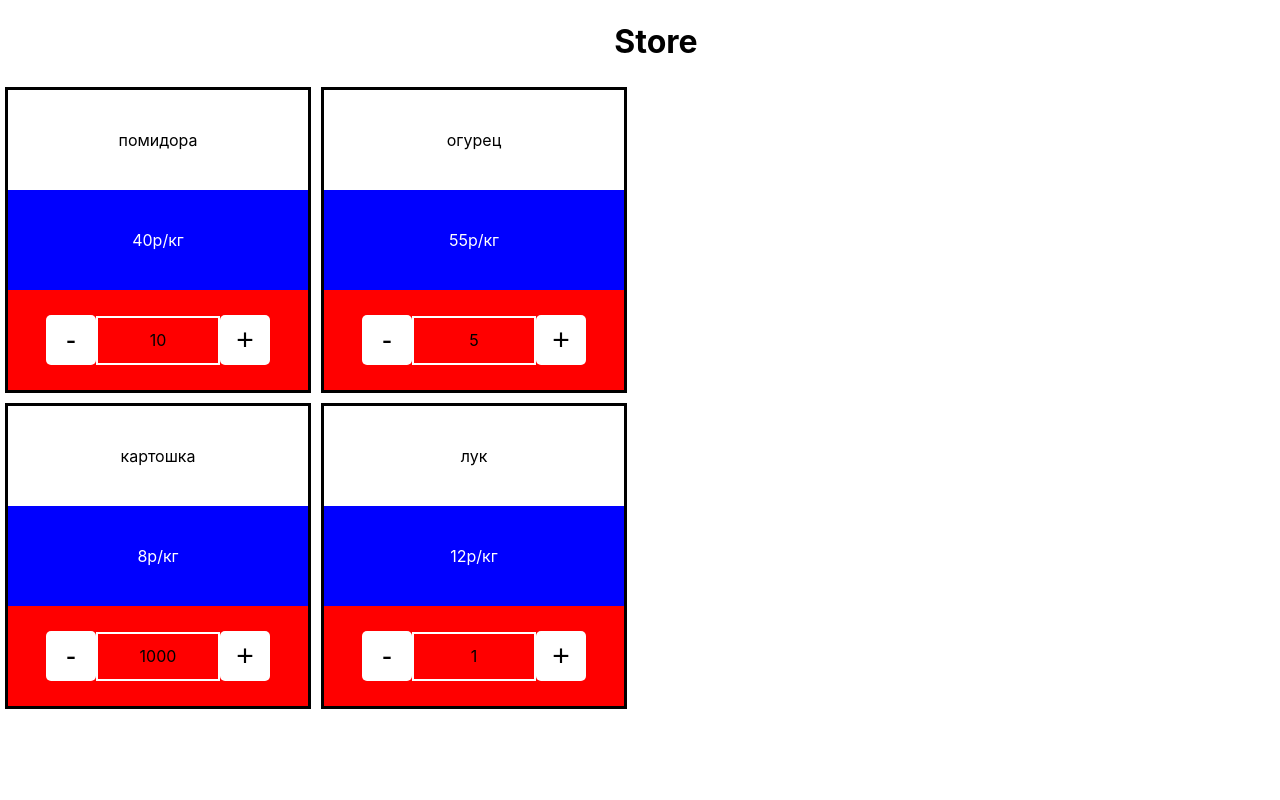
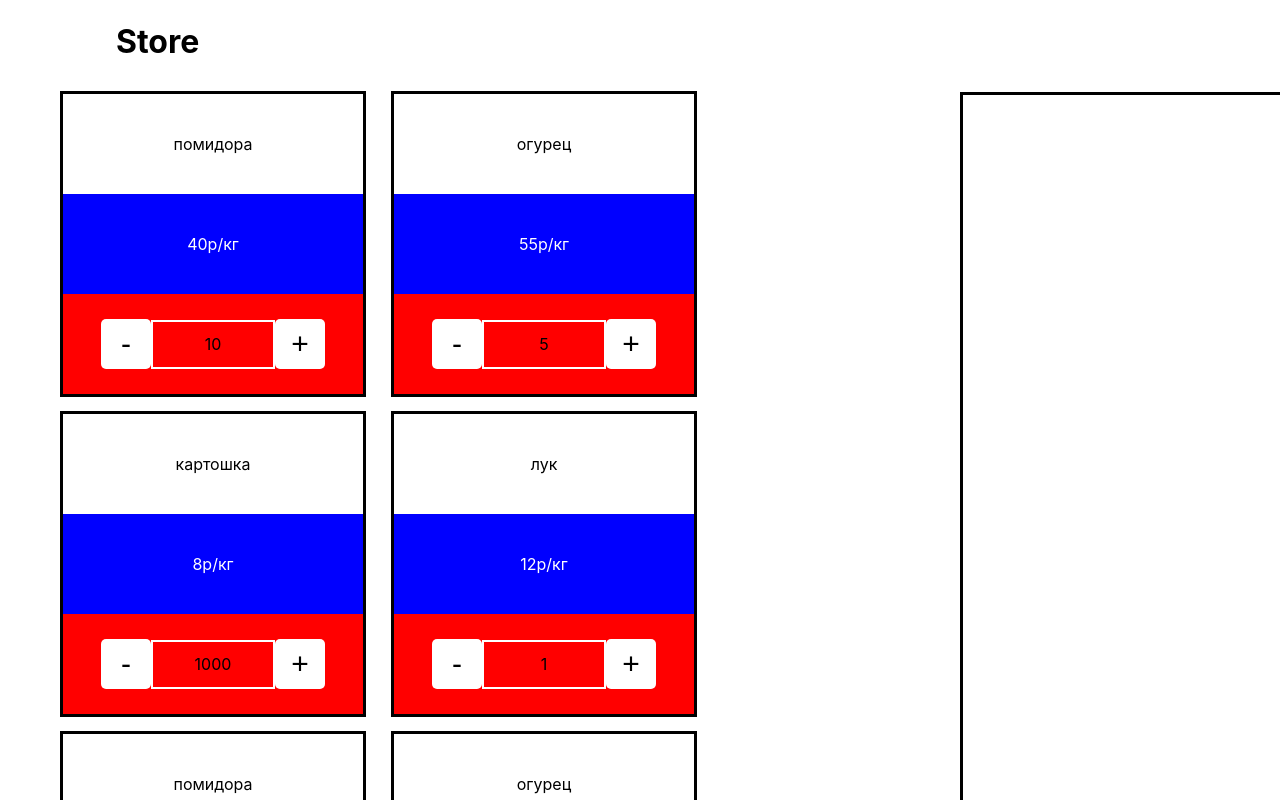
Before and after one commit to Ken760/shop-app, a React app: page / in a window 1280 px wide. Shown: the top 800 px of the page. Built offline with nearby package versions, Linux system fonts and the light colour scheme; the HTML template or start-up script is replaced by a standard one.

Commit message:
Some components were added
MainPanel, ProductsBasket

```diff
--- a/src/App.jsx
+++ b/src/App.jsx
@@ -1,14 +1,14 @@
 import React from 'react';
 import './App.css';
-import CardsList from './components/side/CardsList/CardsList';
 import TopPanel from './components/side/TopPanel/TopPanel';
+import MainPanel from './components/side/MainPanel/MainPanel';
 
 
 function App() {
   return (
     <div className="App">
       <TopPanel/>
-      <CardsList/>
+      <MainPanel/>
     </div>
   );
 }
--- /dev/null
+++ b/src/components/side/Basket/Basket.css
@@ -0,0 +1,11 @@
+.basket-panel{
+    width: 605px;
+    margin-top: 10px;
+    height: 100%;
+    border: 3px solid black;
+    color: black;
+    position: fixed;
+    display: flex;
+    left: 75%;
+    /* margin-left: 70%; */
+}
--- /dev/null
+++ b/src/components/side/Basket/Basket.jsx
@@ -0,0 +1,9 @@
+import React from 'react';
+import './Basket.css';
+
+const Basket = () => {
+    return <section className="basket-panel">
+    </section>
+}
+
+export default Basket;
--- a/src/components/side/CardsList/CardsList.css
+++ b/src/components/side/CardsList/CardsList.css
@@ -1,8 +1,8 @@
-.main-panel{
+.CardsList-panel{
     display: flex;
     flex-wrap: wrap;
     position: relative;
-    margin-top: 82px;
     height: 100%;
     max-width: 70%;
+    left: 40px;
 }
--- a/src/components/side/CardsList/CardsList.jsx
+++ b/src/components/side/CardsList/CardsList.jsx
@@ -4,7 +4,15 @@ import Card from '../Сard/Card'
 
 
 const CardsList = () => {
-    return <main className="main-panel">
+    return <main className="CardsList-panel">
+      <Card productName="помидора" productPrice="40р/кг" productAmount="10"/>
+      <Card productName="огурец" productPrice="55р/кг" productAmount="5"/>
+      <Card productName="картошка" productPrice=" 8р/кг" productAmount="1000"/>
+      <Card productName="лук" productPrice="12р/кг" productAmount="1"/>
+      <Card productName="помидора" productPrice="40р/кг" productAmount="10"/>
+      <Card productName="огурец" productPrice="55р/кг" productAmount="5"/>
+      <Card productName="картошка" productPrice=" 8р/кг" productAmount="1000"/>
+      <Card productName="лук" productPrice="12р/кг" productAmount="1"/>
       <Card productName="помидора" productPrice="40р/кг" productAmount="10"/>
       <Card productName="огурец" productPrice="55р/кг" productAmount="5"/>
       <Card productName="картошка" productPrice=" 8р/кг" productAmount="1000"/>
--- /dev/null
+++ b/src/components/side/MainPanel/MainPanel.css
@@ -0,0 +1,8 @@
+.main-panel {
+  position: relative;
+  display: flex;
+  flex-direction: column;
+  width: 100%;
+  height: 100%;
+  margin-top: 82px;
+}
--- /dev/null
+++ b/src/components/side/MainPanel/MainPanel.jsx
@@ -0,0 +1,14 @@
+import React from 'react';
+import './MainPanel.css';
+import CardList from '../CardsList/CardsList'
+import Basket from '../Basket/Basket'
+
+const MainPanel = () => {
+    return <main className="main-panel">
+         <Basket/>
+         <CardList/>
+    </main>
+
+}
+
+export default MainPanel;
--- a/src/components/side/TopPanel/TopPanel.css
+++ b/src/components/side/TopPanel/TopPanel.css
@@ -1,26 +1,23 @@
-
 .header-panel {
-    background-color: white;
-    color: black;
+  position: fixed;
   top: 0;
-    position: fixed;
   height: 50px;
-    width: 100%;
+  width: 98%;
   display: flex;
   align-items: center;
-    justify-content: center;
-    z-index: 10;
   padding: 16px;
 }
 
-/* @media (max-width: 1080px) {
-    .top-panel {
+@media (max-width: 1080px) {
+    .header-panel {
         width: 100%;
         margin: 0 auto;
     }
-} */
+}
 
 .header-panel .header-panel__project-name {
   font-weight: bolder;
   font-size: 32px;
+  left: 100px;
+  position: relative;
 }
--- a/src/components/side/Сard/Card.css
+++ b/src/components/side/Сard/Card.css
@@ -3,6 +3,8 @@
   height: 300px;
   margin: 5px;
   border: 3px solid black;
+  margin-left: 20px;
+  margin-top: 9px;
 }
 .top-panel {
   width: 100%;
--- a/src/components/side/Сard/Card.jsx
+++ b/src/components/side/Сard/Card.jsx
@@ -8,7 +8,6 @@ import Button from '../../base/Button/Button';
 const Card = (props) => {
     const { productName, productAmount, productPrice } = props;
     return <section className="product-card">
-        <div>
             <div className="top-panel">
                 <span>{productName}</span>
             </div>
@@ -20,7 +19,6 @@ const Card = (props) => {
                 <span className="contoller-amount">{productAmount}</span>
                 <Button text="+"></Button>
             </div>
-        </div>
     </section>
 }
 
```
Also changed, not shown: src/components/side/ProductsBasket/ProductsBasket.css (added, +15 -0 lines), src/components/side/ProductsBasket/ProductsBasket.jsx (added, +17 -0 lines). Lines whose indentation alone changed are shown as unchanged.
